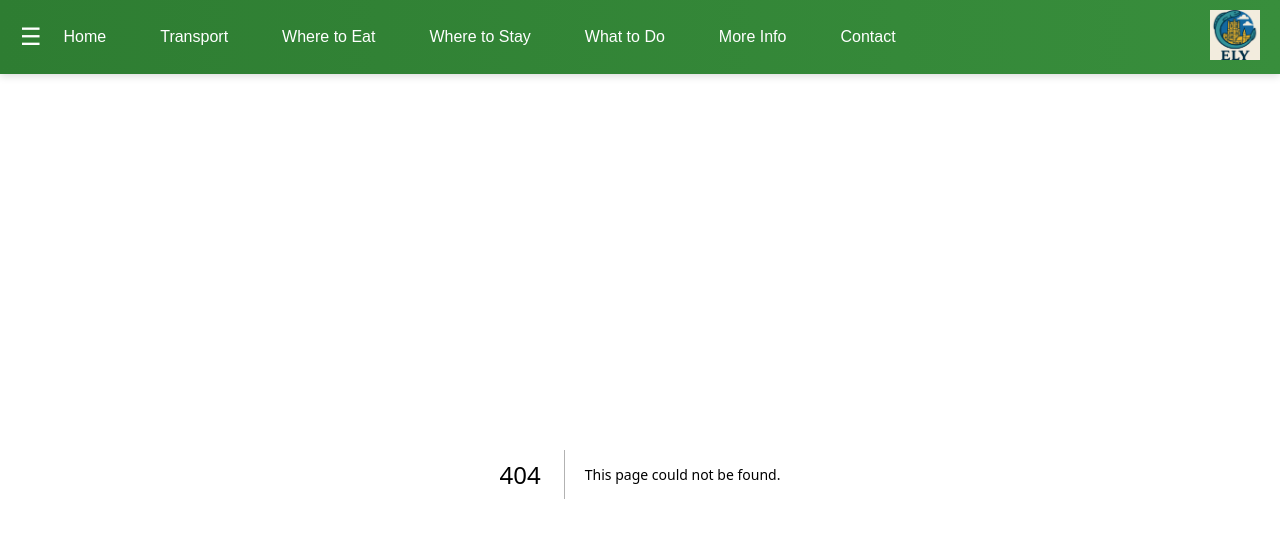
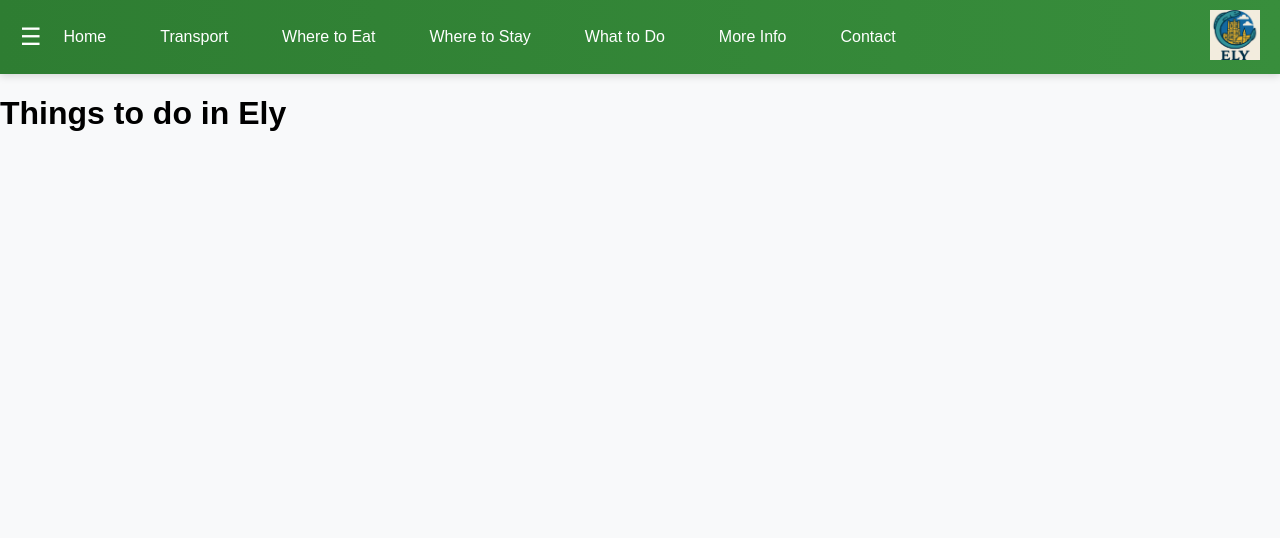
Before and after one commit to JHawkins5/ElyEelGuide, a Next.js app: page /activities in a window 1280 px wide. Before the commit this address had no page. Shown: the top 538 px of the page. Built offline with nearby package versions, Linux system fonts and the light colour scheme.

Commit message:
Created activities page

```diff
--- /dev/null
+++ b/src/app/activities/page.js
@@ -0,0 +1,14 @@
+'use client';
+import React, { useState } from 'react';
+import './activities.css';
+import Link from 'next/link';
+
+const Activities = () => {
+    return (
+        <div>
+            <h1 className="title">Things to do in Ely</h1>
+        </div>
+    );
+}
+
+export default Activities;
```
Also changed, not shown: src/app/activities/activities.css (added).
